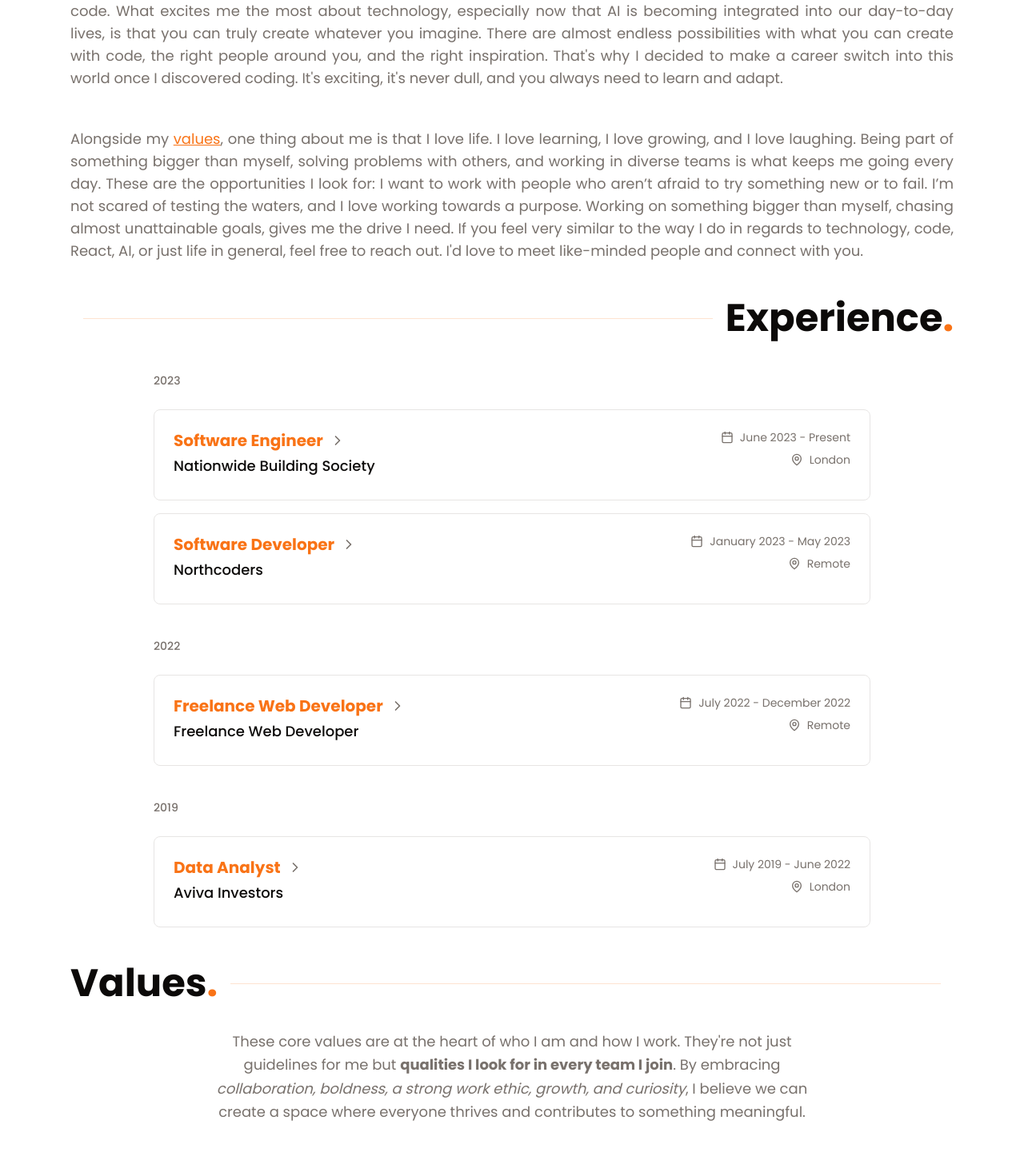
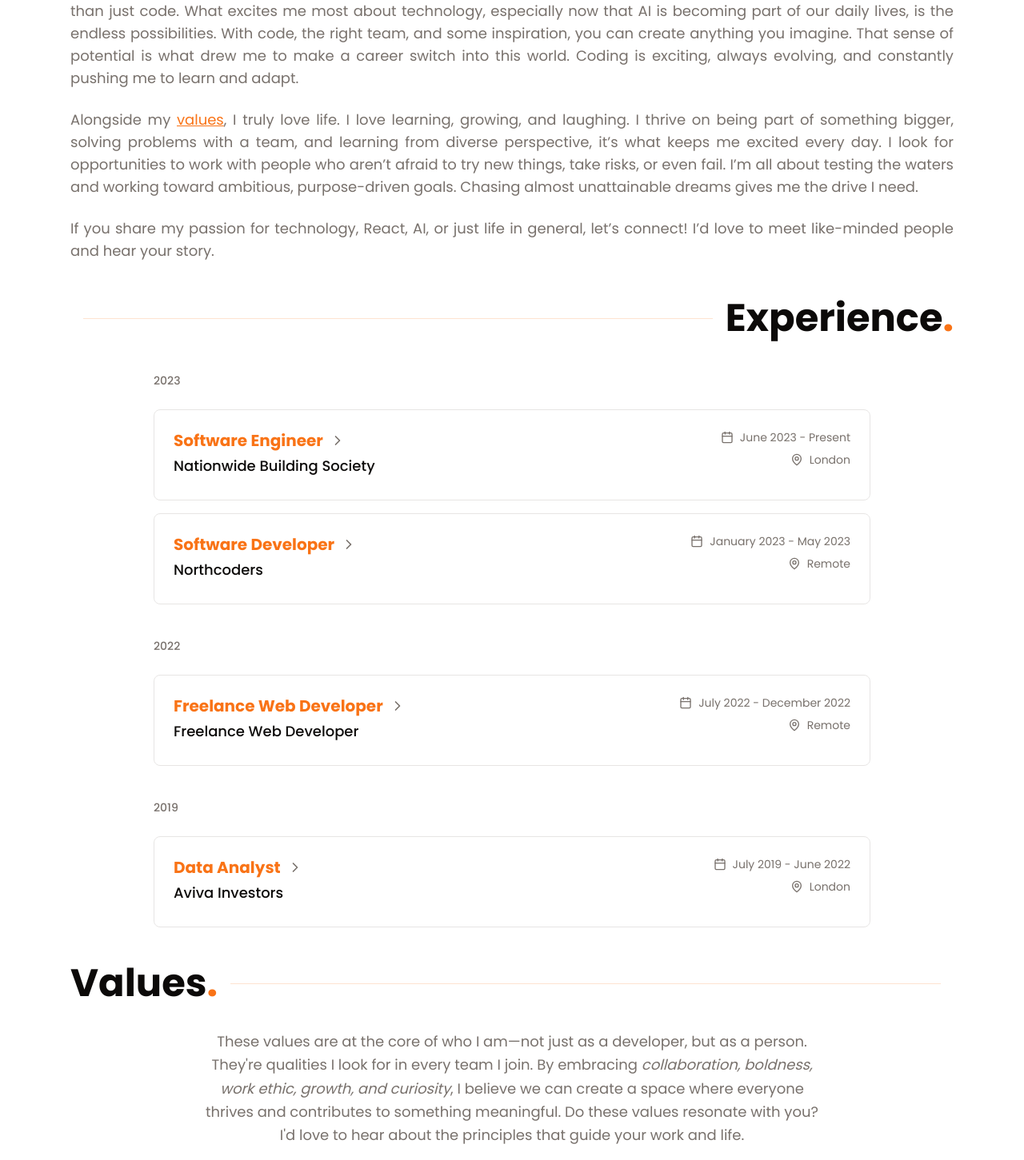
Before and after one commit to stevef24/website-v6, a Next.js app: page / in a window 1280 px wide. Shown: the part 1040-2491 px from the top of the page at 80% size. Built offline with nearby package versions, Linux system fonts and the light colour scheme.

Commit message:
Refactor: Update content in About and Values pages

```diff
--- a/components/pages/About.tsx
+++ b/components/pages/About.tsx
@@ -9,17 +9,15 @@ export default function About() {
 			<BlurFade inView>
 				<p className="text-lg text-muted-foreground leading-7 [&:not(:first-child)]:mt-6 text-justify">
 					Hey, I'm Stav. I'm a full-stack developer who loves crafting beautiful
-					digital experiences, but there’s more to me than just code. What
-					excites me the most about technology, especially now that AI is
-					becoming integrated into our day-to-day lives, is that you can truly
-					create whatever you imagine. There are almost endless possibilities
-					with what you can create with code, the right people around you, and
-					the right inspiration. That's why I decided to make a career switch
-					into this world once I discovered coding. It's exciting, it's never
-					dull, and you always need to learn and adapt.
+					digital experiences, but there's so much more to me than just code.
+					What excites me most about technology, especially now that AI is
+					becoming part of our daily lives, is the endless possibilities. With
+					code, the right team, and some inspiration, you can create anything
+					you imagine. That sense of potential is what drew me to make a career
+					switch into this world. Coding is exciting, always evolving, and
+					constantly pushing me to learn and adapt.
 				</p>
 			</BlurFade>
-			<br />
 			<br />
 			<BlurFade inView>
 				<p className="text-lg text-muted-foreground leading-7 [&:not(:first-child)]:mt-6 text-justify">
@@ -27,17 +25,18 @@ export default function About() {
 					<a href="#values" className="underline text-primary">
 						values
 					</a>
-					, one thing about me is that I love life. I love learning, I love
-					growing, and I love laughing. Being part of something bigger than
-					myself, solving problems with others, and working in diverse teams is
-					what keeps me going every day. These are the opportunities I look for:
-					I want to work with people who aren’t afraid to try something new or
-					to fail. I’m not scared of testing the waters, and I love working
-					towards a purpose. Working on something bigger than myself, chasing
-					almost unattainable goals, gives me the drive I need. If you feel very
-					similar to the way I do in regards to technology, code, React, AI, or
-					just life in general, feel free to reach out. I'd love to meet
-					like-minded people and connect with you.
+					, I truly love life. I love learning, growing, and laughing. I thrive
+					on being part of something bigger, solving problems with a team, and
+					learning from diverse perspective, it’s what keeps me excited every
+					day. I look for opportunities to work with people who aren’t afraid to
+					try new things, take risks, or even fail. I’m all about testing the
+					waters and working toward ambitious, purpose-driven goals. Chasing
+					almost unattainable dreams gives me the drive I need.
+				</p>
+				<p className="text-lg text-muted-foreground leading-7 [&:not(:first-child)]:mt-6 text-justify">
+					If you share my passion for technology, React, AI, or just life in
+					general, let’s connect! I’d love to meet like-minded people and hear
+					your story.
 				</p>
 			</BlurFade>
 		</>
--- a/components/pages/Values.tsx
+++ b/components/pages/Values.tsx
@@ -18,35 +18,35 @@ const valueItems = [
 		title: "Collaboration",
 		icon: UsersIcon,
 		content:
-			"Collaboration is essential to reach your full potential. Surrounding yourself with people who push you to be your best is crucial. In an environment where everyone inspires each other to grow, we can all thrive together. That's why collaboration is not just a value but a fundamental part of my approach to work.",
+			"Collaboration is essential to reach your full potential. Surrounding yourself with people who challenge and inspire you is crucial. In an environment where everyone pushes each other to grow, we can all thrive together. Collaboration isn’t just a value to me—it’s the way I strive to work every day.",
 		color: "bg-blue-500/10 text-blue-500",
 	},
 	{
 		title: "Boldness",
 		icon: RocketIcon,
 		content:
-			"Boldness is about more than innovation; it's the courage to change what needs changing and to see possibilities others overlook. To make a real impact, I follow my vision, taking calculated risks and challenging norms. It's about pursuing new paths and creating my own when necessary. Through boldness, I strive to be the change I want to see in the world.",
+			"Boldness is about more than innovation—it’s the courage to change what needs changing and to see opportunities others might overlook. I’ve learned that making a real impact requires following your vision, taking calculated risks, and challenging norms. Whether it’s pursuing new paths or creating my own, boldness fuels my drive to make meaningful change.",
 		color: "bg-purple-500/10 text-purple-500",
 	},
 	{
 		title: "Work Ethic",
 		icon: BrainCircuitIcon,
 		content:
-			"Work ethic is the foundation of any great achievement. It's not just a phrase for resumes; it's a deep commitment to becoming the best version of yourself. I believe in working smart and hard, on both myself and with those around me, to turn visions into reality. Consistent effort and dedication are essential, and without them, lasting success is unattainable.",
+			"Work ethic is the foundation of every great achievement. It’s not just a phrase for resumes—it’s about committing to becoming the best version of yourself. For me, it’s about working smart and hard, with dedication and consistency, to turn visions into reality. Without this, lasting success simply isn’t possible.",
 		color: "bg-orange-500/10 text-orange-500",
 	},
 	{
 		title: "Growth",
 		icon: SparklesIcon,
 		content:
-			"Growth is fundamental to a fulfilling life. As humans, we inherently seek growth, consciously or subconsciously. It's what makes life worth living, providing us with opportunities to learn, adapt, and evolve. Growth fuels our hope that things can always get better.",
+			"Growth is what makes life exciting. I believe we all crave it, whether we realize it or not. It's about learning, adapting, and finding new ways to evolve—both personally and professionally. To me, growth is a source of hope: a reminder that no matter where we are, things can always improve.",
 		color: "bg-green-500/10 text-green-500",
 	},
 	{
 		title: "Curiosity",
 		icon: SearchIcon,
 		content:
-			"Curiosity is my compass, guiding me through exploration and growth. More than raw intelligence, it's curiosity that sparks passion and drives me to uncover new things. It's through curiosity that we often make mistakes, and those mistakes are crucial stepping stones to success. I value curiosity in myself and in the teams I work with.",
+			"Curiosity is my compass, guiding me through exploration and discovery. It’s more than just wanting to know—it’s about diving deep, asking questions, and uncovering the unknown. I value curiosity because it sparks passion, drives innovation, and embraces mistakes as stepping stones to success.",
 		color: "bg-red-500/10 text-red-500",
 	},
 ];
@@ -79,23 +79,6 @@ const ValueItem = ({
 				duration: 0.5,
 				delay: index * 0.1,
 			},
-		},
-	};
-
-	const contentVariants = {
-		hidden: { opacity: 0, height: 0 },
-		visible: {
-			opacity: 1,
-			height: "auto",
-			transition: { duration: 0.3 },
-		},
-	};
-
-	const textVariants = {
-		hidden: { opacity: 0 },
-		visible: {
-			opacity: 1,
-			transition: { duration: 0.3, delay: 0.2 },
 		},
 	};
 
@@ -133,25 +116,18 @@ const ValueItem = ({
 						</motion.div>
 					</div>
 				</button>
-
 				<motion.div
 					className={`px-6 pb-4 overflow-hidden transition-all duration-300 ease-out ${
 						isExpanded ? "max-h-[500px] opacity-100" : "max-h-0 opacity-0"
 					}`}
 				>
 					<div className="pt-4 border-t">
-						<motion.div
-							variants={textVariants}
-							initial="hidden"
-							animate="visible"
+						<Typography
+							variant={Variant.body}
+							className="text-muted-foreground leading-relaxed"
 						>
-							<Typography
-								variant={Variant.body}
-								className="text-muted-foreground leading-relaxed"
-							>
-								{content}
-							</Typography>
-						</motion.div>
+							{content}
+						</Typography>
 					</div>
 				</motion.div>
 			</div>
@@ -163,7 +139,7 @@ const Values = () => {
 	const [expandedIndex, setExpandedIndex] = useState<number | null>(null);
 
 	return (
-		<div className="mx-0 " aria-labelledby="values-description">
+		<div className="mx-0" aria-labelledby="values-description">
 			<BlurFade>
 				<div className="max-w-3xl mx-auto space-y-12">
 					<div className="text-center space-y-4">
@@ -171,19 +147,18 @@ const Values = () => {
 							variant={Variant.body}
 							className="text-muted-foreground leading-relaxed"
 						>
-							These core values are at the heart of who I am and how I work.
-							They're not just guidelines for me but{" "}
-							<strong>qualities I look for in every team I join</strong>. By
-							embracing{" "}
+							These values are at the core of who I am—not just as a developer,
+							but as a person. They're qualities I look for in every team I
+							join. By embracing{" "}
 							<em>
-								collaboration, boldness, a strong work ethic, growth, and
-								curiosity
+								collaboration, boldness, work ethic, growth, and curiosity
 							</em>
 							, I believe we can create a space where everyone thrives and
-							contributes to something meaningful.
+							contributes to something meaningful. Do these values resonate with
+							you? I'd love to hear about the principles that guide your work
+							and life.
 						</Typography>
 					</div>
-
 					<div className="space-y-4">
 						{valueItems.map((item, index) => (
 							<ValueItem
```
